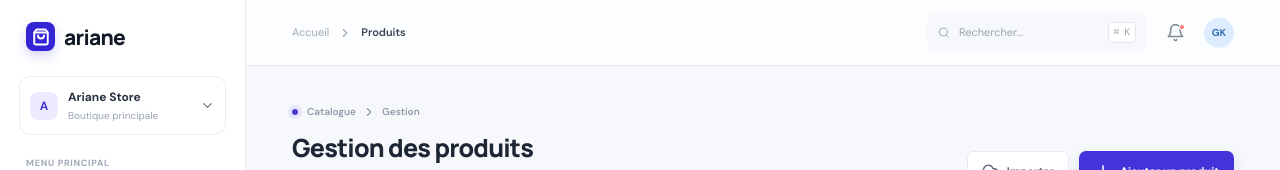
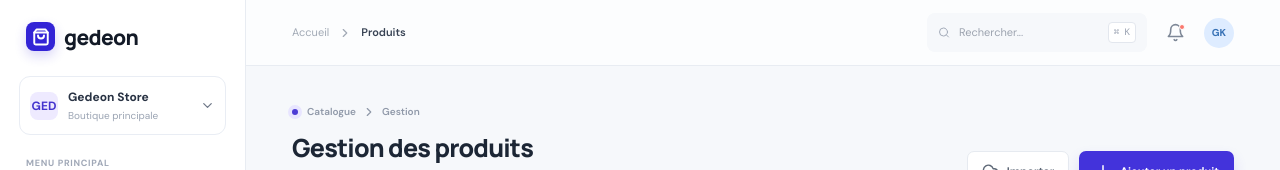
Before and after one commit to ged-dev-web/test-itproserco-gedeon-kanyinda, a React (Vite) app: page / in a window 1280 px wide. Shown: the top 170 px of the page. Built offline with nearby package versions, Linux system fonts and the light colour scheme.

Commit message:
Update Sidebar.jsx

```diff
--- a/src/components/layout/Sidebar.jsx
+++ b/src/components/layout/Sidebar.jsx
@@ -15,12 +15,12 @@ export default function Sidebar({ activeSection, onNavigate, mobileMenuOpen, onC
       <aside className={`sidebar ${mobileMenuOpen ? 'sidebar--open' : ''}`}>
         <div className="brand">
           <span className="brand-mark"><ShoppingBag size={18} strokeWidth={2.6} /></span>
-          <span>ariane</span>
+          <span>gedeon</span>
           <button className="icon-button sidebar-close" onClick={onCloseMobile} aria-label="Fermer le menu"><X size={18} /></button>
         </div>
         <div className="store-switcher">
-          <span className="store-avatar">A</span>
-          <span><strong>Ariane Store</strong><small>Boutique principale</small></span>
+          <span className="store-avatar">GED</span>
+          <span><strong>Gedeon Store</strong><small>Boutique principale</small></span>
           <ChevronDown size={15} />
         </div>
         <nav className="side-nav" aria-label="Navigation principale">
```
